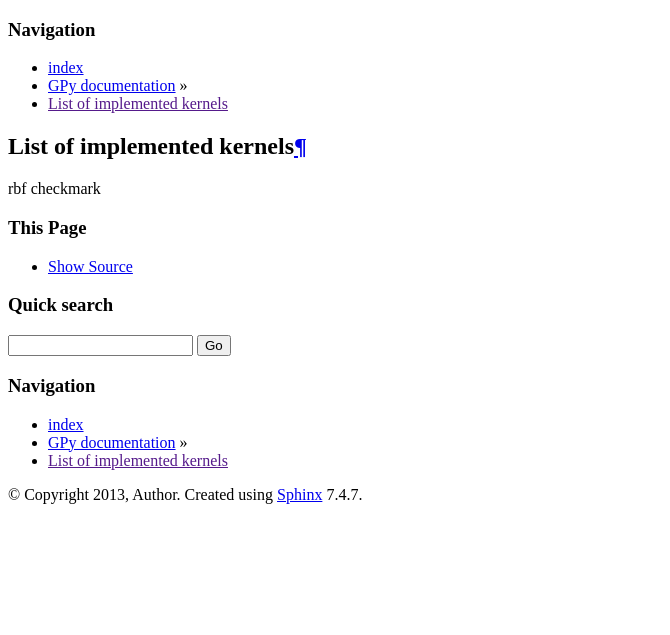
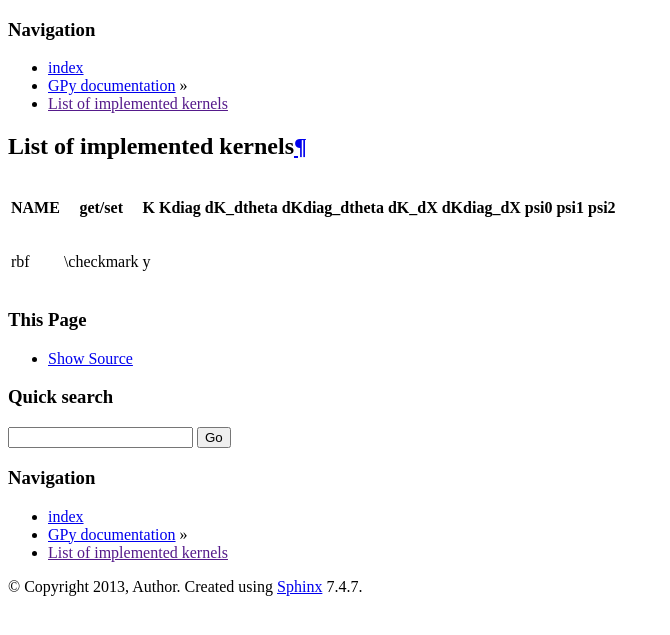
Before and after one commit to SheffieldML/GPy, a Sphinx documentation site: the page built from doc/kernel_implementation.rst, in a window 1280 px wide. Shown: the top 635 px of the page, without its empty margins (0-670 px from the left). Built offline with Sphinx 7.4.7, drawn with Linux system fonts in a browser that asks for light colours; formulas are drawn with MathJax 3.

```diff
--- a/doc/kernel_implementation.rst
+++ b/doc/kernel_implementation.rst
@@ -3,7 +3,8 @@
 List of implemented kernels
 ***************************
 
-======  ===========  ===  ======= =========== =============== ======= =========== ====== ====== ======
+======  ===========  ===  ======= =========== =============== ======= =========== ====== ====== =======
  NAME     get/set    K    Kdiag   dK_dtheta   dKdiag_dtheta   dK_dX   dKdiag_dX   psi0   psi1   psi2
 ======  ===========  ===  ======= =========== =============== ======= =========== ====== ====== =======
-rbf     \checkmark
+rbf     \\checkmark   y
+======  ===========  ===  ======= =========== =============== ======= =========== ====== ====== =======
```
